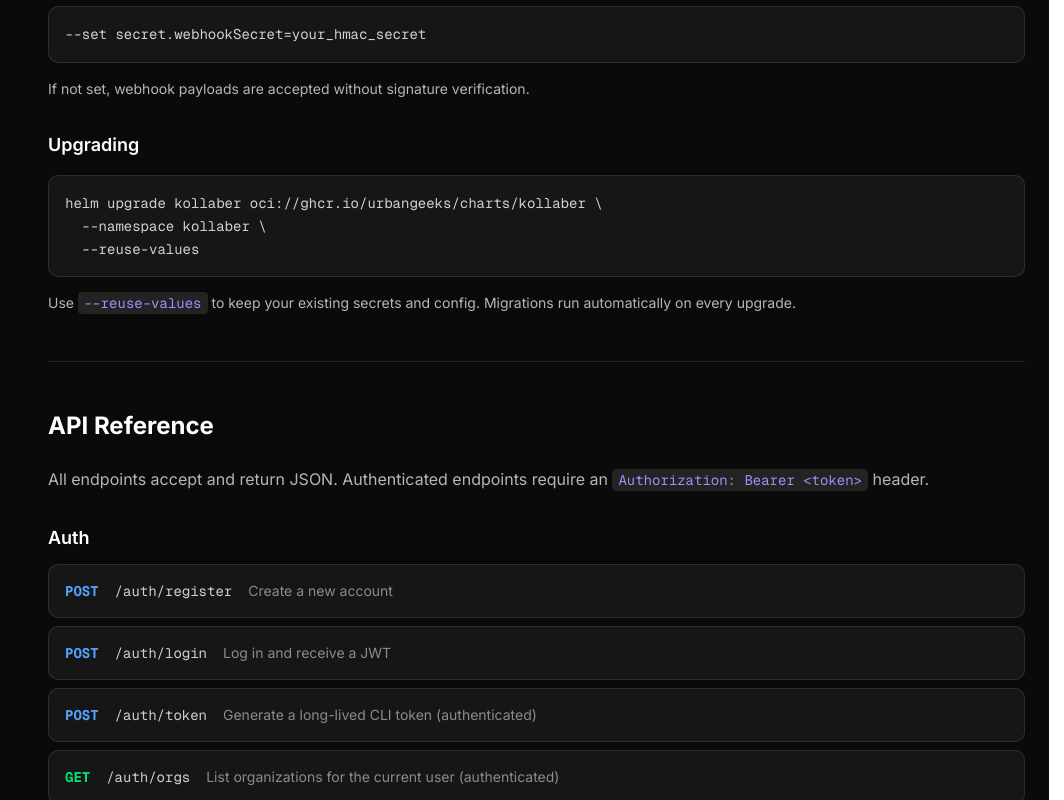
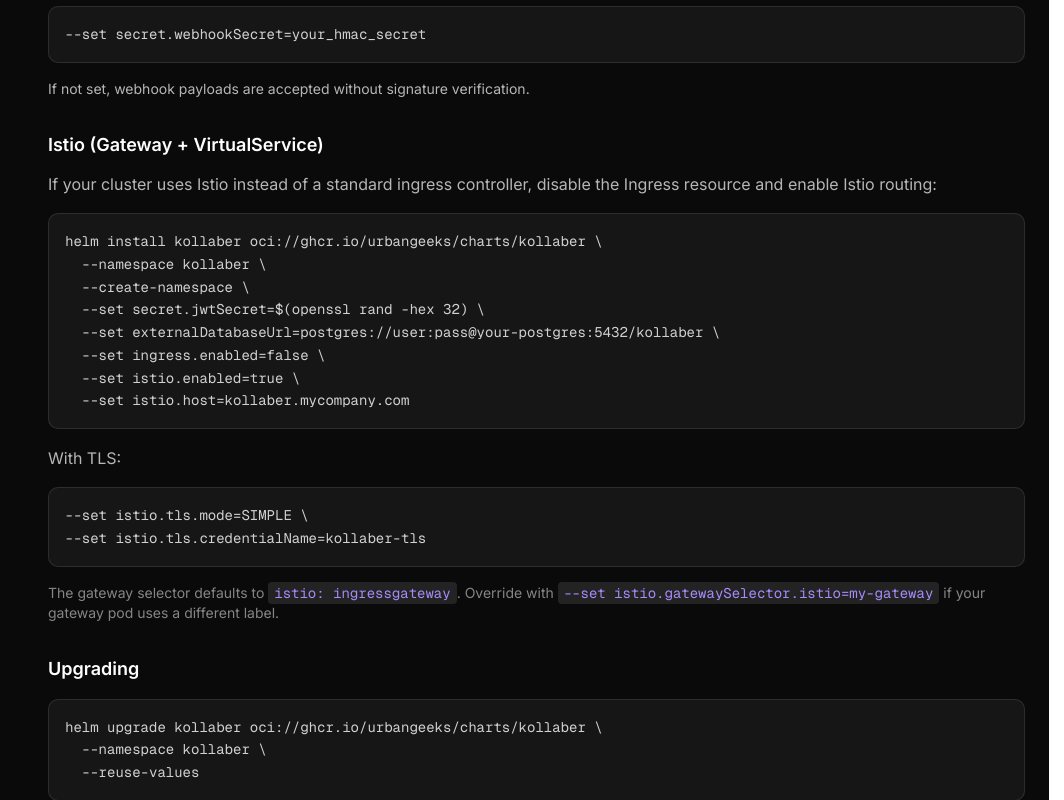
Before and after one commit to urbangeeks/kollaber, a Next.js app in the folder ui/: page /docs in a window 1280 px wide. Shown: the part 9680-10480 px from the top of the page, without its empty margins (216-1280 px from the left). Built offline with nearby package versions, Linux system fonts and the light colour scheme.

Commit message:
docs: add Istio Gateway and VirtualService setup to /docs self-hosting section

```diff
--- a/ui/app/docs/page.tsx
+++ b/ui/app/docs/page.tsx
@@ -579,6 +579,29 @@
               <p className="text-sm">If not set, webhook payloads are accepted without signature verification.</p>
             </SubSection>
 
+            <SubSection title="Istio (Gateway + VirtualService)">
+              <p>
+                If your cluster uses Istio instead of a standard ingress controller, disable the Ingress resource
+                and enable Istio routing:
+              </p>
+              <Code>{`helm install kollaber oci://ghcr.io/urbangeeks/charts/kollaber \\
+  --namespace kollaber \\
+  --create-namespace \\
+  --set secret.jwtSecret=$(openssl rand -hex 32) \\
+  --set externalDatabaseUrl=postgres://user:pass@your-postgres:5432/kollaber \\
+  --set ingress.enabled=false \\
+  --set istio.enabled=true \\
+  --set istio.host=kollaber.mycompany.com`}</Code>
+              <p>With TLS:</p>
+              <Code>{`--set istio.tls.mode=SIMPLE \\
+--set istio.tls.credentialName=kollaber-tls`}</Code>
+              <p className="text-sm text-white/50">
+                The gateway selector defaults to <InlineCode>istio: ingressgateway</InlineCode>. Override with{" "}
+                <InlineCode>--set istio.gatewaySelector.istio=my-gateway</InlineCode> if your gateway pod uses
+                a different label.
+              </p>
+            </SubSection>
+
             <SubSection title="Upgrading">
               <Code>{`helm upgrade kollaber oci://ghcr.io/urbangeeks/charts/kollaber \\
   --namespace kollaber \\
```
